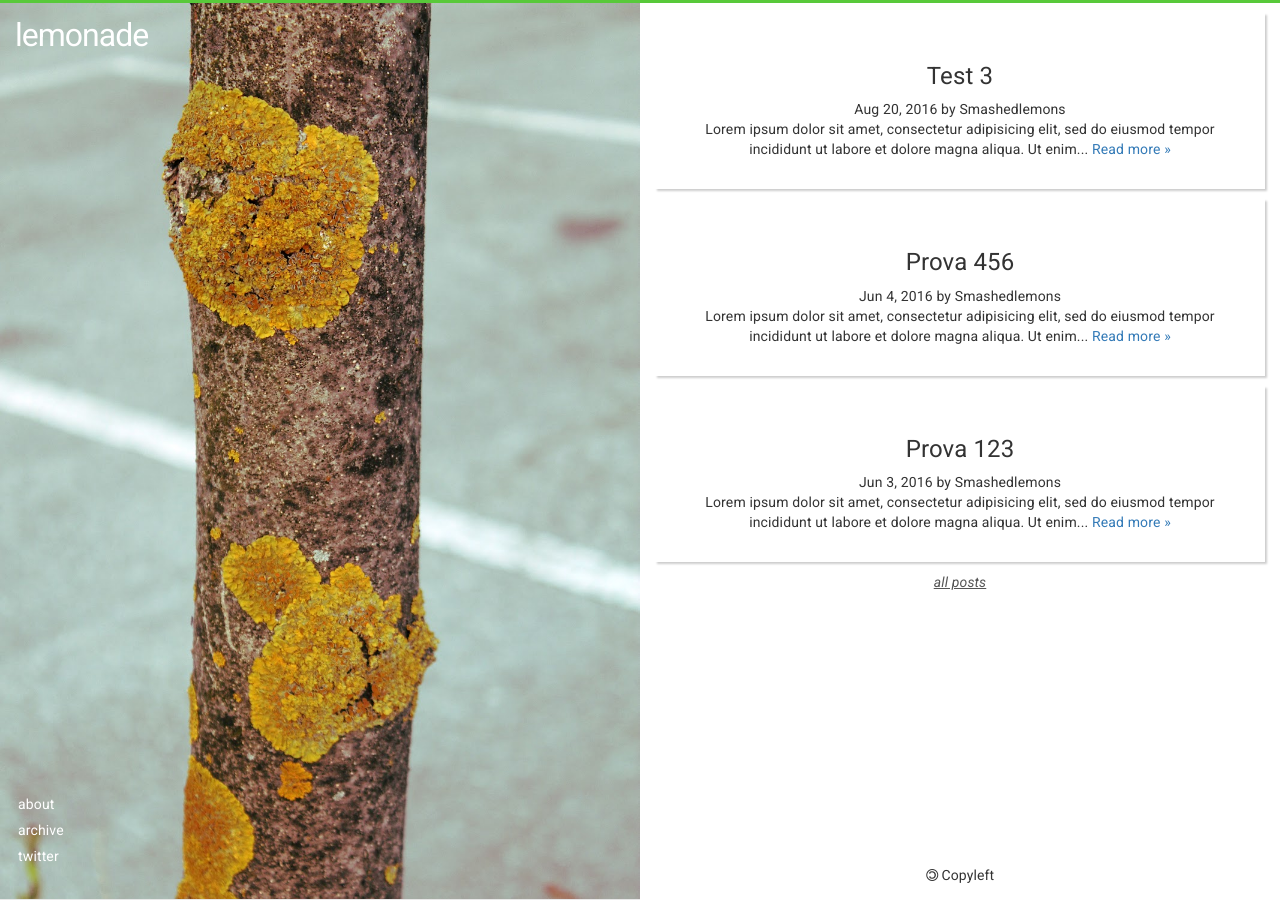
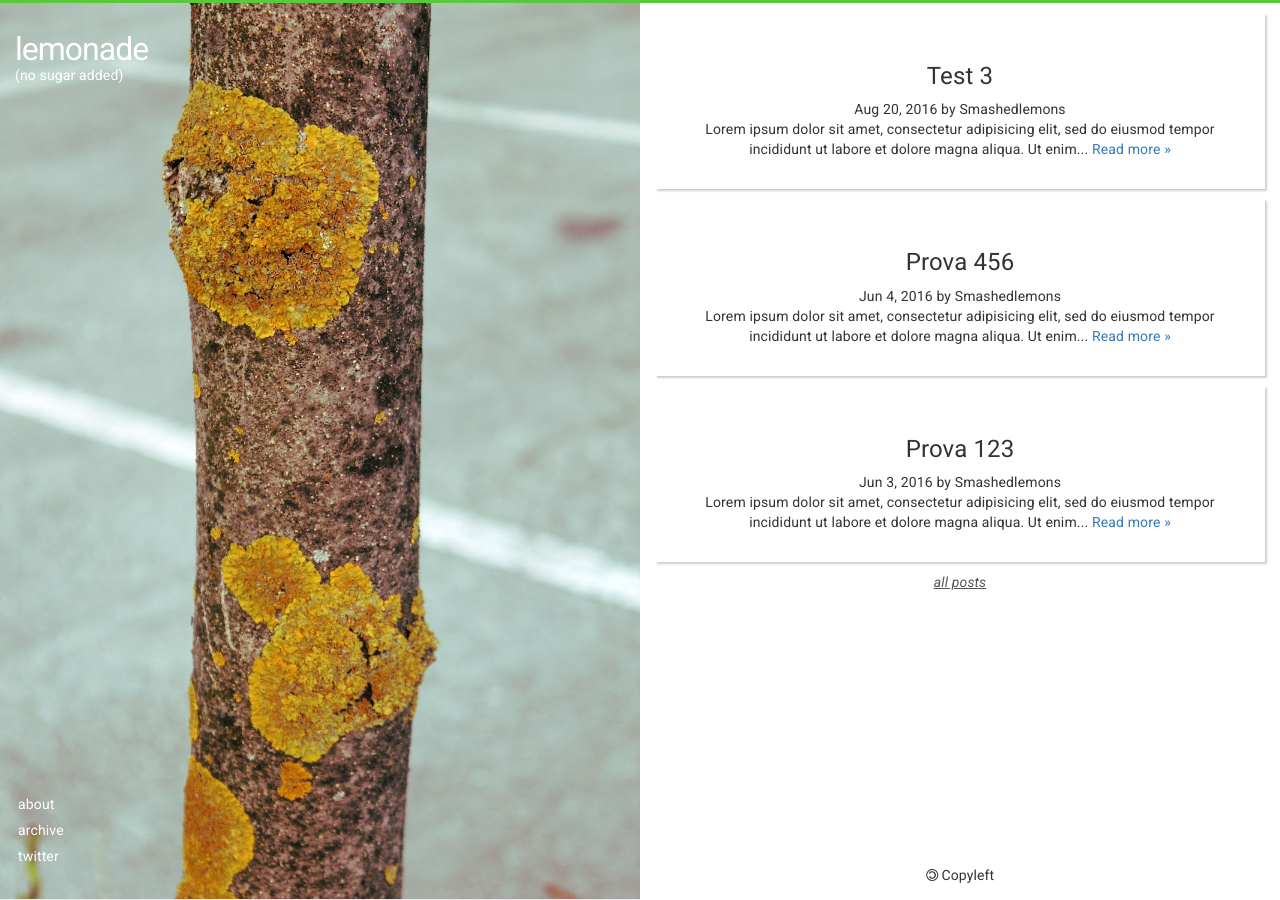
Before and after one commit to GrigorM/smashedlemons, a Jekyll site: the page built from index.html, in a window 1280 px wide. Built offline with Jekyll 4.4.1, drawn with Linux system fonts in a browser that asks for light colours; nearby versions of some CDN libraries; the list of posts is cut into pages by our own code.

Commit message:
other fixes

```diff
--- a/_config.yml
+++ b/_config.yml
@@ -1,6 +1,6 @@
 # Site settings
 title: lemonade
-alter_title: smashedlemons
+alter_title: smashed_lemons
 email: miss.mino.fiona@gmail.com
 description: (no sugar added)
 
@@ -25,4 +25,4 @@ sass:
 markdown  : kramdown
 permalink : /:title/
 
-baseurl: https://grigorm.github.io/smashedlemons/
+# baseurl: https://grigorm.github.io/smashedlemons/
--- a/_includes/head.html
+++ b/_includes/head.html
@@ -4,28 +4,28 @@
 
 <title>
   {% if page.title == 'Home' %}
-    {{ site.title }} &bull; {{ site.description }}
+    {{ site.title }} &bull; {{ site.alter_title }}
   {% else %}
     {{ page.title }} &bull; {{ site.title }}
   {% endif %}
 </title>
 
-<link rel="apple-touch-icon" sizes="57x57" href="favicon/apple-icon-57x57.png">
-<link rel="apple-touch-icon" sizes="60x60" href="favicon/apple-icon-60x60.png">
-<link rel="apple-touch-icon" sizes="72x72" href="favicon/apple-icon-72x72.png">
-<link rel="apple-touch-icon" sizes="76x76" href="favicon/apple-icon-76x76.png">
-<link rel="apple-touch-icon" sizes="114x114" href="favicon/apple-icon-114x114.png">
-<link rel="apple-touch-icon" sizes="120x120" href="favicon/apple-icon-120x120.png">
-<link rel="apple-touch-icon" sizes="144x144" href="favicon/apple-icon-144x144.png">
-<link rel="apple-touch-icon" sizes="152x152" href="favicon/apple-icon-152x152.png">
-<link rel="apple-touch-icon" sizes="180x180" href="favicon/apple-icon-180x180.png">
-<link rel="icon" type="image/png" sizes="192x192"  href="favicon/android-icon-192x192.png">
-<link rel="icon" type="image/png" sizes="32x32" href="favicon/favicon-32x32.png">
-<link rel="icon" type="image/png" sizes="96x96" href="favicon/favicon-96x96.png">
-<link rel="icon" type="image/png" sizes="16x16" href="favicon/favicon-16x16.png">
-<link rel="manifest" href="favicon/manifest.json">
+<link rel="apple-touch-icon" sizes="57x57" href="{{ site.baseurl }}/favicon/apple-icon-57x57.png">
+<link rel="apple-touch-icon" sizes="60x60" href="{{ site.baseurl }}/favicon/apple-icon-60x60.png">
+<link rel="apple-touch-icon" sizes="72x72" href="{{ site.baseurl }}/favicon/apple-icon-72x72.png">
+<link rel="apple-touch-icon" sizes="76x76" href="{{ site.baseurl }}/favicon/apple-icon-76x76.png">
+<link rel="apple-touch-icon" sizes="114x114" href="{{ site.baseurl }}/favicon/apple-icon-114x114.png">
+<link rel="apple-touch-icon" sizes="120x120" href="{{ site.baseurl }}/favicon/apple-icon-120x120.png">
+<link rel="apple-touch-icon" sizes="144x144" href="{{ site.baseurl }}/favicon/apple-icon-144x144.png">
+<link rel="apple-touch-icon" sizes="152x152" href="{{ site.baseurl }}/favicon/apple-icon-152x152.png">
+<link rel="apple-touch-icon" sizes="180x180" href="{{ site.baseurl }}/favicon/apple-icon-180x180.png">
+<link rel="icon" type="image/png" sizes="192x192"  href="{{ site.baseurl }}/favicon/android-icon-192x192.png">
+<link rel="icon" type="image/png" sizes="32x32" href="{{ site.baseurl }}/favicon/favicon-32x32.png">
+<link rel="icon" type="image/png" sizes="96x96" href="{{ site.baseurl }}/favicon/favicon-96x96.png">
+<link rel="icon" type="image/png" sizes="16x16" href="{{ site.baseurl }}/favicon/favicon-16x16.png">
+<link rel="manifest" href="{{ site.baseurl }}/favicon/manifest.json">
 <meta name="msapplication-TileColor" content="#ffffff">
-<meta name="msapplication-TileImage" content="favicon/ms-icon-144x144.png">
+<meta name="msapplication-TileImage" content="{{ site.baseurl }}/favicon/ms-icon-144x144.png">
 <meta name="theme-color" content="#ffffff">
 
 <meta name="description" content="{% if page.excerpt %}{{ page.excerpt | strip_html | strip_newlines | truncate: 160 }}{% else %}{{ site.description }}{% endif %}">
--- a/_includes/header.html
+++ b/_includes/header.html
@@ -6,6 +6,7 @@
       <h1 class="title">
         <a href="{{ site.baseurl }}/">{{ site.title }}</a>
       </h1>
+      <span class="subtitle">{{ site.description }}</span>
       {% endif %}
 
       {% if page.layout != "post" %}
--- a/_sass/_layout.scss
+++ b/_sass/_layout.scss
@@ -119,9 +119,9 @@
 .title {
   font-size: 32px;
   width: 100%;
-  line-height: 65px;
+  line-height: 32px;
   letter-spacing: -1px;
-  margin: 0;
+  margin: 30px 0 0;
   float: left;
   color: darken($white-color, 10%);
   font-family: $font-family-base;
@@ -138,6 +138,9 @@
     text-decoration: none;
     border-color: lighten($white-color, 10%);
   }
+}
+.subtitle {
+  color: #fff;
 }
 
 //
```
Also changed, not shown: 8 other files.
